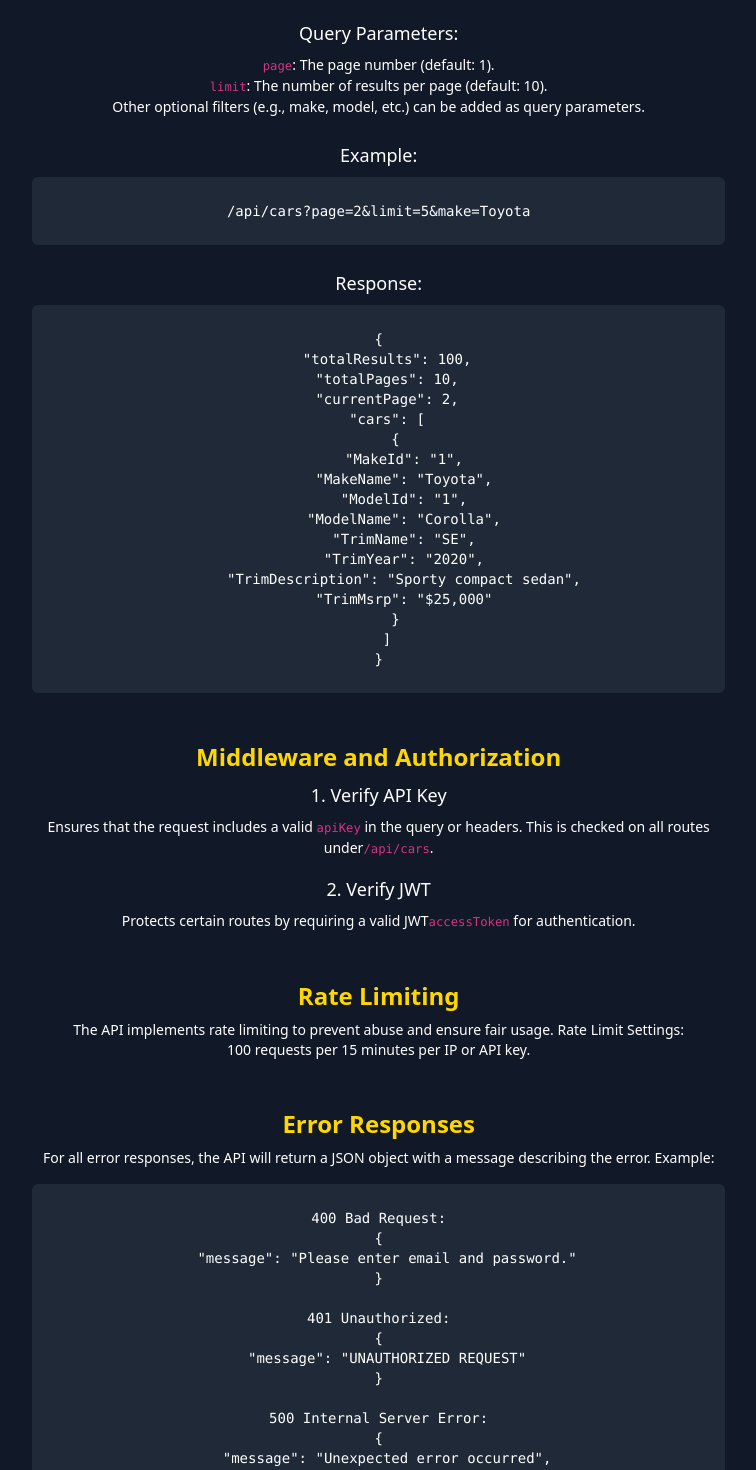
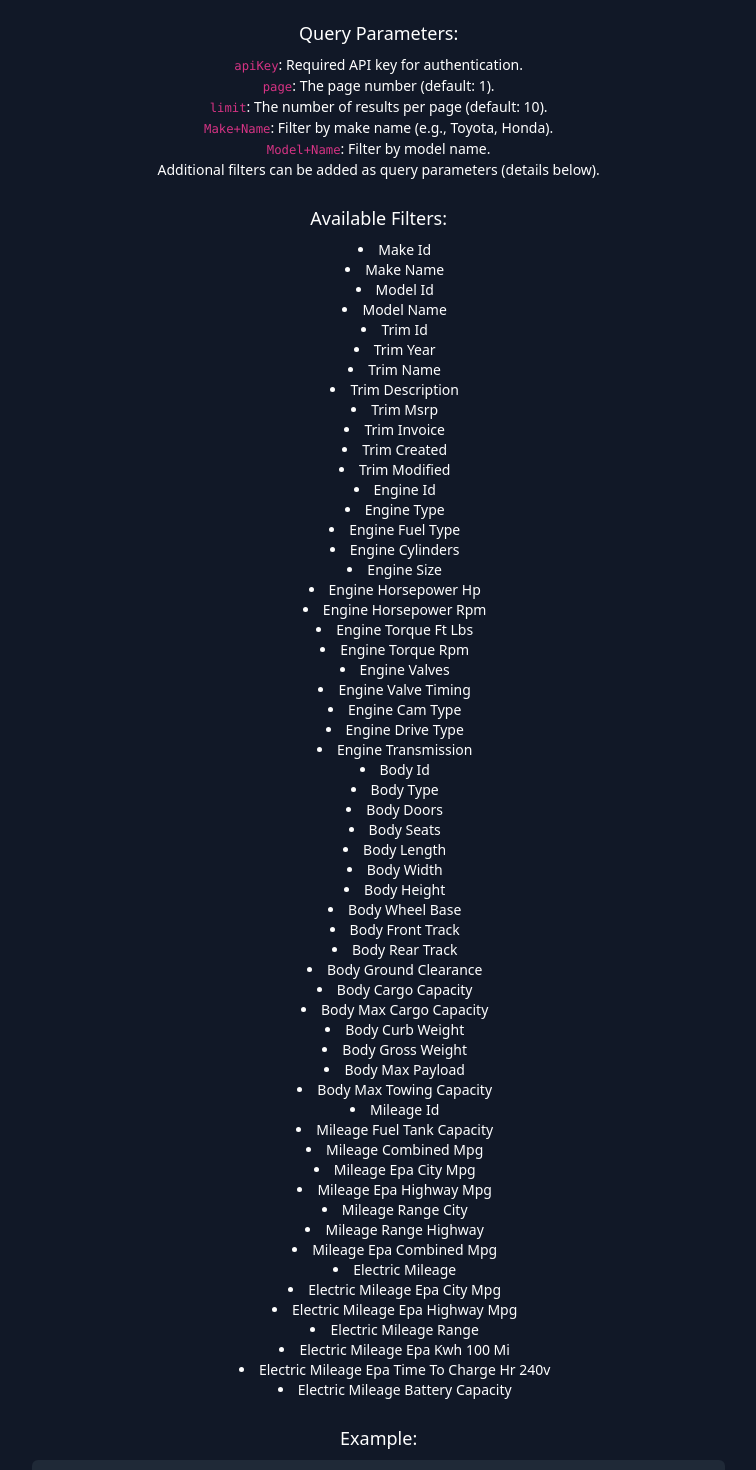
Before and after one commit to hocuspocus07/fullstack-projects, a React (Vite) app in the folder car-api/frontend/: page /docs in a window 1280 px wide. Shown: the part 3000-4470 px from the top of the page, without its empty margins (48-804 px from the left). Built offline with nearby package versions, Linux system fonts and the light colour scheme.

Commit message:
docs changes

```diff
--- a/car-api/frontend/src/components/InfoDocs.jsx
+++ b/car-api/frontend/src/components/InfoDocs.jsx
@@ -196,24 +196,95 @@ export function InfoDocs() {
                 </p>
                 <h4 className="text-lg font-medium mt-4">Query Parameters:</h4>
                 <p className="mt-2 text-sm">
+      <code>apiKey</code>: Required API key for authentication.
+      <br />
       <code>page</code>: The page number (default: 1).
       <br />
-                  <code>limit</code>: The number of results per page (default:
-                  10).
+      <code>limit</code>: The number of results per page (default: 10).
       <br />
-                  Other optional filters (e.g., make, model, etc.) can be added
-                  as query parameters.
+      <code>Make+Name</code>: Filter by make name (e.g., Toyota, Honda).
+      <br />
+      <code>Model+Name</code>: Filter by model name.
+      <br />
+      Additional filters can be added as query parameters (details below).
     </p>
+    <h4 className="text-lg font-medium mt-4">Available Filters:</h4>
+    <ul className="mt-2 text-sm list-disc list-inside">
+      <li>Make Id</li>
+      <li>Make Name</li>
+      <li>Model Id</li>
+      <li>Model Name</li>
+      <li>Trim Id</li>
+      <li>Trim Year</li>
+      <li>Trim Name</li>
+      <li>Trim Description</li>
+      <li>Trim Msrp</li>
+      <li>Trim Invoice</li>
+      <li>Trim Created</li>
+      <li>Trim Modified</li>
+      <li>Engine Id</li>
+      <li>Engine Type</li>
+      <li>Engine Fuel Type</li>
+      <li>Engine Cylinders</li>
+      <li>Engine Size</li>
+      <li>Engine Horsepower Hp</li>
+      <li>Engine Horsepower Rpm</li>
+      <li>Engine Torque Ft Lbs</li>
+      <li>Engine Torque Rpm</li>
+      <li>Engine Valves</li>
+      <li>Engine Valve Timing</li>
+      <li>Engine Cam Type</li>
+      <li>Engine Drive Type</li>
+      <li>Engine Transmission</li>
+      <li>Body Id</li>
+      <li>Body Type</li>
+      <li>Body Doors</li>
+      <li>Body Seats</li>
+      <li>Body Length</li>
+      <li>Body Width</li>
+      <li>Body Height</li>
+      <li>Body Wheel Base</li>
+      <li>Body Front Track</li>
+      <li>Body Rear Track</li>
+      <li>Body Ground Clearance</li>
+      <li>Body Cargo Capacity</li>
+      <li>Body Max Cargo Capacity</li>
+      <li>Body Curb Weight</li>
+      <li>Body Gross Weight</li>
+      <li>Body Max Payload</li>
+      <li>Body Max Towing Capacity</li>
+      <li>Mileage Id</li>
+      <li>Mileage Fuel Tank Capacity</li>
+      <li>Mileage Combined Mpg</li>
+      <li>Mileage Epa City Mpg</li>
+      <li>Mileage Epa Highway Mpg</li>
+      <li>Mileage Range City</li>
+      <li>Mileage Range Highway</li>
+      <li>Mileage Epa Combined Mpg</li>
+      <li>Electric Mileage</li>
+      <li>Electric Mileage Epa City Mpg</li>
+      <li>Electric Mileage Epa Highway Mpg</li>
+      <li>Electric Mileage Range</li>
+      <li>Electric Mileage Epa Kwh 100 Mi</li>
+      <li>Electric Mileage Epa Time To Charge Hr 240v</li>
+      <li>Electric Mileage Battery Capacity</li>
+    </ul>
     <h4 className="text-lg font-medium mt-4">Example:</h4>
     <pre className="bg-gray-800 p-4 rounded-md text-sm relative">
-                  {`/api/cars?page=2&limit=5&make=Toyota`}<span className="absolute top-2 right-2 text-xl hover:cursor-pointer" onClick={(event) => copyCode(event)}><ion-icon name="clipboard-outline"></ion-icon></span>
+      {`/api/cars?apiKey=your-api-key&Make+Name=Toyota&Trim+Year=2020`}
+      <span
+        className="absolute top-2 right-2 text-xl hover:cursor-pointer"
+        onClick={(event) => copyCode(event)}
+      >
+        <ion-icon name="clipboard-outline"></ion-icon>
+      </span>
     </pre>
     <h4 className="text-lg font-medium mt-4">Response:</h4>
     <pre className="bg-gray-800 p-4 rounded-md text-sm relative">
       {`{
   "totalResults": 100,
   "totalPages": 10,
-  "currentPage": 2,
+  "currentPage": 1,
   "cars": [
     {
       "MakeId": "1",
@@ -227,8 +298,15 @@ export function InfoDocs() {
     }
   ]
 }`}
-                <span className="absolute top-2 right-2 text-xl hover:cursor-pointer" onClick={(event) => copyCode(event)}><ion-icon name="clipboard-outline"></ion-icon></span></pre>
+      <span
+        className="absolute top-2 right-2 text-xl hover:cursor-pointer"
+        onClick={(event) => copyCode(event)}
+      >
+        <ion-icon name="clipboard-outline"></ion-icon>
+      </span>
+    </pre>
 </div>
+
             </section>
 
             {/* Middleware & Authorization */}
```
Lines whose indentation alone changed are shown as unchanged.
